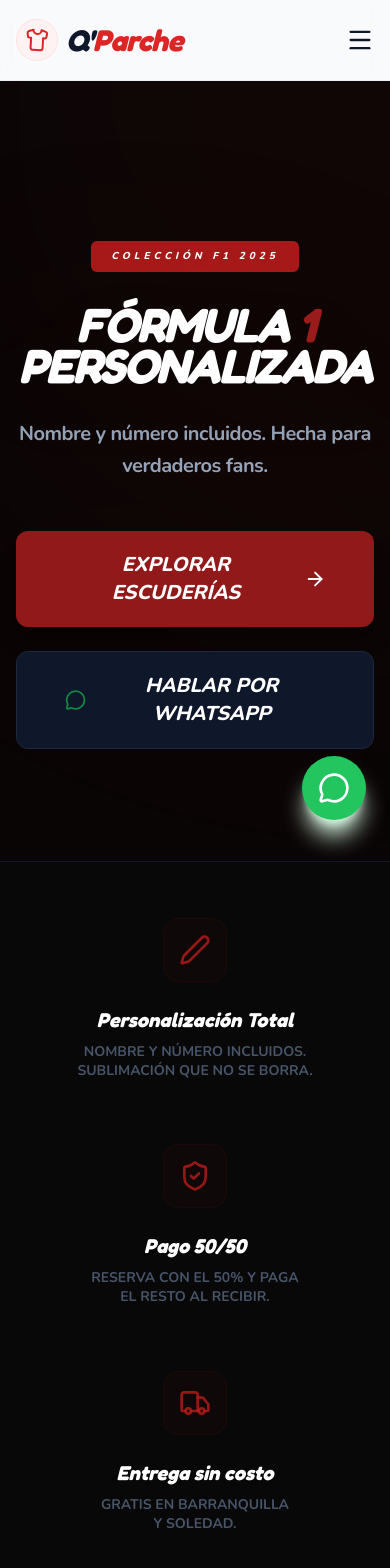
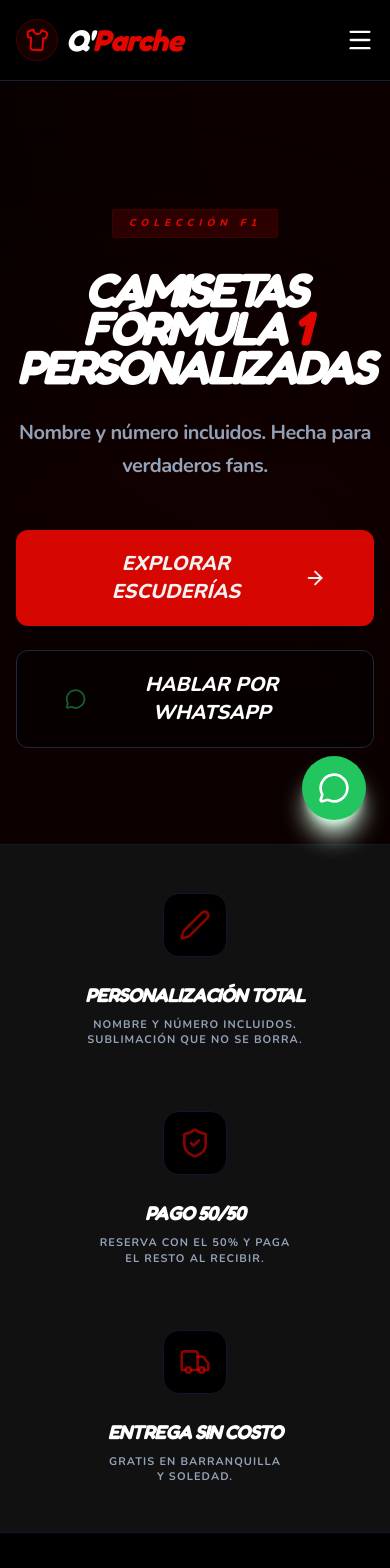
Before and after one commit to Migue200411/Qparche, a React (Vite) app: page / in a window 390 px wide. Shown: the top 1568 px of the page. Built offline with nearby package versions, Linux system fonts and the light colour scheme.

Commit message:
Cambio f1

```diff
--- a/components/Navbar.tsx
+++ b/components/Navbar.tsx
@@ -9,26 +9,26 @@ const Navbar: React.FC = () => {
   const waLink = `https://wa.me/${waNumber}?text=${encodeURIComponent(waMessage)}`;
 
   return (
-    <nav className="sticky top-0 z-50 bg-slate-50/98 backdrop-blur-md border-b border-slate-200/50 shadow-sm transition-colors">
+    <nav className="sticky top-0 z-50 bg-black border-b border-slate-800/80 shadow-sm transition-colors">
       <div className="max-w-7xl mx-auto px-4 sm:px-6 lg:px-8">
         <div className="flex items-center justify-between h-20">
           <div className="flex items-center">
             <Link to="/" className="flex-shrink-0 flex items-center gap-2 group">
-              <div className="bg-red-50 p-2 rounded-full rotate-3 group-hover:-rotate-3 transition-transform border border-red-100">
-                <Shirt className="h-6 w-6 text-red-600" />
+              <div className="bg-[#E10600]/10 p-2 rounded-full rotate-3 group-hover:-rotate-3 transition-transform border border-[#E10600]/20">
+                <Shirt className="h-6 w-6 text-[#E10600]" />
               </div>
-              <span className="text-3xl font-display font-bold text-slate-900 tracking-tight italic">
-                Q'<span className="text-red-600">Parche</span>
+              <span className="text-3xl font-display font-bold text-white tracking-tight italic">
+                Q'<span className="text-[#E10600]">Parche</span>
               </span>
             </Link>
           </div>
           <div className="hidden md:block">
             <div className="ml-10 flex items-baseline space-x-8">
-              <Link to="/f1" className="text-slate-900 hover:text-red-600 font-bold text-base transition-colors flex items-center gap-2 group italic">
-                Fórmula 1 <Trophy className="w-4 h-4 text-red-600 group-hover:scale-110 transition-transform" />
+              <Link to="/f1" className="text-slate-100 hover:text-[#E10600] font-bold text-base transition-colors flex items-center gap-2 group italic">
+                Fórmula 1 <Trophy className="w-4 h-4 text-[#E10600] group-hover:scale-110 transition-transform" />
               </Link>
-              <Link to="/deportiva" className="text-slate-600 hover:text-red-600 font-bold text-base transition-colors uppercase text-sm tracking-widest">Deportiva</Link>
-              <Link to="/crear" className="text-slate-600 hover:text-red-600 font-bold text-base transition-colors uppercase text-sm tracking-widest">Sube tu Diseño</Link>
+              <Link to="/deportiva" className="text-slate-400 hover:text-[#E10600] font-bold text-base transition-colors uppercase text-sm tracking-widest">Deportiva</Link>
+              <Link to="/crear" className="text-slate-400 hover:text-[#E10600] font-bold text-base transition-colors uppercase text-sm tracking-widest">Sube tu Diseño</Link>
             </div>
           </div>
           <div className="hidden md:flex items-center">
@@ -36,7 +36,7 @@ const Navbar: React.FC = () => {
               href={waLink}
               target="_blank"
               rel="noopener noreferrer"
-              className="bg-red-600 hover:bg-red-700 text-white px-8 py-2.5 rounded-xl font-black shadow-xl shadow-red-900/20 transition-all transform hover:-translate-y-0.5 flex items-center gap-2 uppercase italic text-sm"
+              className="bg-[#E10600] hover:bg-[#C8102E] text-white px-8 py-2.5 rounded-xl font-black shadow-xl shadow-black/40 transition-all transform hover:-translate-y-0.5 flex items-center gap-2 uppercase italic text-sm"
             >
               <ShoppingBag className="w-5 h-5" />
               Pedir
@@ -45,7 +45,7 @@ const Navbar: React.FC = () => {
           <div className="-mr-2 flex md:hidden">
             <button
               onClick={() => setIsOpen(!isOpen)}
-              className="inline-flex items-center justify-center p-2 rounded-md text-slate-900 hover:text-red-600 focus:outline-none"
+              className="inline-flex items-center justify-center p-2 rounded-md text-white hover:text-[#E10600] focus:outline-none"
             >
               {isOpen ? <X className="h-7 w-7" /> : <Menu className="h-7 w-7" />}
             </button>
@@ -55,11 +55,11 @@ const Navbar: React.FC = () => {
 
       {/* Mobile Menu */}
       {isOpen && (
-        <div className="md:hidden bg-white border-b border-slate-100 shadow-2xl">
+        <div className="md:hidden bg-black border-b border-slate-800 shadow-2xl">
           <div className="px-4 pt-4 pb-8 space-y-2 text-center">
-            <Link to="/f1" onClick={() => setIsOpen(false)} className="block px-3 py-5 rounded-xl text-lg font-black text-slate-900 hover:bg-red-50 hover:text-red-600 transition-colors italic uppercase tracking-tight">Fórmula 1 🏎️</Link>
-            <Link to="/deportiva" onClick={() => setIsOpen(false)} className="block px-3 py-5 rounded-xl text-lg font-bold text-slate-600 hover:bg-slate-50 hover:text-slate-900 transition-colors uppercase tracking-widest text-sm">Deportiva ⚽️</Link>
-            <Link to="/crear" onClick={() => setIsOpen(false)} className="block px-3 py-5 rounded-xl text-lg font-bold text-slate-600 hover:bg-slate-50 hover:text-slate-900 transition-colors uppercase tracking-widest text-sm">Sube tu Diseño 🎨</Link>
+            <Link to="/f1" onClick={() => setIsOpen(false)} className="block px-3 py-5 rounded-xl text-lg font-black text-white hover:bg-[#E10600]/10 hover:text-[#E10600] transition-colors italic uppercase tracking-tight">Fórmula 1 🏎️</Link>
+            <Link to="/deportiva" onClick={() => setIsOpen(false)} className="block px-3 py-5 rounded-xl text-lg font-bold text-slate-400 hover:bg-slate-900 hover:text-white transition-colors uppercase tracking-widest text-sm">Deportiva ⚽️</Link>
+            <Link to="/crear" onClick={() => setIsOpen(false)} className="block px-3 py-5 rounded-xl text-lg font-bold text-slate-400 hover:bg-slate-900 hover:text-white transition-colors uppercase tracking-widest text-sm">Sube tu Diseño 🎨</Link>
           </div>
         </div>
       )}
--- a/pages/Home.tsx
+++ b/pages/Home.tsx
@@ -7,13 +7,13 @@ import ImageViewer from '../components/ImageViewer';
 const FaqItem: React.FC<{ question: string; answer: string }> = ({ question, answer }) => {
   const [open, setOpen] = useState(false);
   return (
-    <div className="border border-slate-800/40 rounded-xl overflow-hidden bg-slate-900/40 shadow-sm transition-all hover:bg-slate-900/60">
+    <div className="border border-slate-800/40 rounded-xl overflow-hidden bg-slate-900/40 transition-all hover:bg-slate-900/60 shadow-sm">
       <button
         onClick={() => setOpen(!open)}
         className="w-full flex items-center justify-between gap-4 px-6 py-5 text-left transition-colors"
       >
         <div className="flex items-center gap-4">
-          <HelpCircle className="w-5 h-5 text-red-600/80 shrink-0" />
+          <HelpCircle className="w-5 h-5 text-[#E10600]/60 shrink-0" />
           <span className="text-slate-100 font-bold text-sm tracking-wide">{question}</span>
         </div>
         <ChevronDown className={`w-4 h-4 text-slate-500 shrink-0 transition-transform duration-300 ${open ? 'rotate-180' : ''}`} />
@@ -33,13 +33,12 @@ const chatTestimonios = [
   { src: '/images/social/chat-1.png', alt: 'Testimonio María L.', name: 'María L.', desc: 'Red Bull personalizada' },
   { src: '/images/social/chat-2.png', alt: 'Testimonio María L.', name: 'María L.', desc: 'Red Bull – "Queda chevereee"' },
   { src: '/images/social/chat-3.png', alt: 'Testimonio Nicolás', name: 'Nicolás', desc: 'Ferrari – Entrega confirmada' },
-  { src: '/images/f1/mercedes-frontal.jpg', alt: 'Testimonio Mercedes', name: 'Carlos R.', desc: 'Mercedes AMG – "Calidad brutal"' },
 ];
 
 const StarRow: React.FC = () => (
   <div className="flex items-center gap-1 mb-2">
     {[1, 2, 3, 4, 5].map(s => (
-      <svg key={s} className="w-3 h-3 text-red-700/80 fill-current" viewBox="0 0 20 20"><path d="M9.049 2.927c.3-.921 1.603-.921 1.902 0l1.07 3.292a1 1 0 00.95.69h3.462c.969 0 1.371 1.24.588 1.81l-2.8 2.034a1 1 0 00-.364 1.118l1.07 3.292c.3.921-.755 1.688-1.54 1.118l-2.8-2.034a1 1 0 00-1.175 0l-2.8 2.034c-.784.57-1.838-.197-1.539-1.118l1.07-3.292a1 1 0 00-.364-1.118L2.98 8.72c-.783-.57-.38-1.81.588-1.81h3.461a1 1 0 00.951-.69l1.07-3.292z" /></svg>
+      <svg key={s} className="w-2.5 h-2.5 text-[#E10600]/40 fill-current" viewBox="0 0 20 20"><path d="M9.049 2.927c.3-.921 1.603-.921 1.902 0l1.07 3.292a1 1 0 00.95.69h3.462c.969 0 1.371 1.24.588 1.81l-2.8 2.034a1 1 0 00-.364 1.118l1.07 3.292c.3.921-.755 1.688-1.54 1.118l-2.8-2.034a1 1 0 00-1.175 0l-2.8 2.034c-.784.57-1.838-.197-1.539-1.118l1.07-3.292a1 1 0 00-.364-1.118L2.98 8.72c-.783-.57-.38-1.81.588-1.81h3.461a1 1 0 00.951-.69l1.07-3.292z" /></svg>
     ))}
   </div>
 );
@@ -48,33 +47,36 @@ const Testimonios: React.FC = () => {
   const [viewerIdx, setViewerIdx] = useState<number | null>(null);
 
   return (
-    <div className="py-20 max-w-7xl mx-auto px-4 sm:px-6 lg:px-8">
+    <div className="py-16 max-w-7xl mx-auto px-4 sm:px-6 lg:px-8">
       <div className="text-center mb-16">
         <h3 className="text-4xl md:text-5xl font-display font-black text-white italic uppercase tracking-tighter">
           Experiencia Q’Parche
         </h3>
-        <p className="text-slate-500 mt-4 font-bold tracking-widest uppercase text-xs">Cientos de fans ya están en pista</p>
+        <p className="text-slate-400 mt-4 font-bold tracking-widest uppercase text-xs">Cientos de fans ya están en pista</p>
       </div>
-      <div className="grid grid-cols-1 sm:grid-cols-2 lg:grid-cols-4 gap-6">
+      <div className="flex flex-wrap justify-center gap-8">
         {chatTestimonios.map((t, i) => (
           <div
             key={i}
-            className="bg-[#0f0f0f] rounded-2xl border border-slate-800 overflow-hidden shadow-xl hover:-translate-y-1 transition-all cursor-pointer group"
+            className="w-full sm:w-[calc(50%-2rem)] lg:w-[calc(33.333%-2rem)] max-w-[320px] bg-black rounded-2xl border border-slate-900 overflow-hidden hover:-translate-y-1 transition-all cursor-pointer group shadow-2xl"
             onClick={() => setViewerIdx(i)}
           >
-            <div className="aspect-[4/5] relative bg-slate-900 overflow-hidden">
+            <div className="aspect-[4/5] relative bg-[#0a0a0a] overflow-hidden">
               <img
                 src={t.src}
                 alt={t.alt}
-                className="absolute inset-0 w-full h-full object-cover z-10 opacity-70 group-hover:opacity-100 transition-opacity duration-500"
+                className="absolute inset-0 w-full h-full object-cover z-10 opacity-85 group-hover:opacity-100 transition-opacity duration-700 [filter:brightness(1.08)_contrast(1.05)]"
                 onError={(e) => { e.currentTarget.parentElement!.style.display = 'none'; }}
               />
-              <div className="absolute inset-0 bg-gradient-to-t from-[#0f0f0f] via-transparent to-transparent z-20 opacity-80 group-hover:opacity-40 transition-opacity"></div>
+              <div
+                className="absolute inset-0 z-20"
+                style={{ background: 'linear-gradient(to top, rgba(0,0,0,0.45), rgba(0,0,0,0.1))' }}
+              ></div>
             </div>
             <div className="p-6 relative z-30">
               <StarRow />
-              <p className="text-white font-black text-sm tracking-tight">{t.name}</p>
-              <p className="text-slate-500 text-xs mt-1 font-bold uppercase">{t.desc}</p>
+              <p className="text-[#f5f5f5] font-black text-sm tracking-tight">{t.name}</p>
+              <p className="text-slate-400 text-[10px] mt-1 font-bold uppercase tracking-wider">{t.desc}</p>
             </div>
           </div>
         ))}
@@ -105,37 +107,37 @@ const CompraSegura: React.FC = () => {
   ];
 
   return (
-    <div className="bg-[#0c0c0c] rounded-[4rem] py-20 px-6 sm:px-12 border border-slate-800 shadow-3xl relative overflow-hidden">
+    <div className="bg-[#111111] rounded-[4rem] py-16 px-6 sm:px-12 border border-slate-900 relative overflow-hidden shadow-2xl">
       <div className="max-w-6xl mx-auto relative z-10">
         <div className="text-center mb-16">
-          <span className="inline-block px-4 py-1.5 bg-red-700/10 text-red-700/80 text-[10px] font-black uppercase tracking-[0.3em] rounded-md mb-6 border border-red-700/20">
+          <span className="inline-block px-3.5 py-1.5 bg-[#E10600]/10 text-[#E10600]/80 text-[10px] font-black uppercase tracking-[0.4em] rounded-md mb-6 border border-[#E10600]/15">
             F1 Excellence
           </span>
-          <h2 className="text-4xl md:text-6xl font-display font-black text-white italic uppercase mb-6 leading-tight">
-            Proceso de Compra Seguro
+          <h2 className="text-4xl md:text-5xl font-display font-black text-white italic uppercase mb-6 leading-tight">
+            Haz tu pedido
           </h2>
-          <p className="text-slate-600 text-lg max-w-xl mx-auto leading-relaxed">
+          <p className="text-slate-400 text-lg max-w-xl mx-auto leading-relaxed font-medium">
             Personaliza, reserva y recibe tu camiseta con total tranquilidad.
           </p>
         </div>
 
-        <div className="grid grid-cols-1 md:grid-cols-4 gap-12 mb-20">
+        <div className="grid grid-cols-1 md:grid-cols-4 gap-12 mb-16">
           {steps.map((s, idx) => (
             <div key={idx} className="relative flex flex-col items-center text-center group">
-              <div className="w-20 h-20 bg-slate-900 rounded-2xl flex items-center justify-center text-red-700/70 shadow-2xl border border-slate-800 mb-8 relative z-10 group-hover:scale-105 group-hover:border-red-700/20 transition-all duration-500">
+              <div className="w-16 h-16 bg-black rounded-2xl flex items-center justify-center text-[#E10600]/40 border border-slate-900 mb-8 relative z-10 group-hover:border-[#E10600]/20 transition-all duration-500">
                 {s.icon}
-                <div className="absolute -top-2.5 -right-2.5 w-7 h-7 bg-red-800/90 text-white rounded-lg flex items-center justify-center text-[10px] font-black italic shadow-lg">
+                <div className="absolute -top-2 -right-2 w-6 h-6 bg-[#E10600]/90 text-white rounded-lg flex items-center justify-center text-[10px] font-black italic shadow-lg">
                   {s.num}
                 </div>
               </div>
               <h3 className="text-xl font-black text-white mb-3 tracking-tight">{s.title}</h3>
-              <p className="text-slate-500 text-sm font-bold uppercase tracking-wide leading-relaxed">{s.desc}</p>
+              <p className="text-slate-500 text-xs font-bold uppercase tracking-widest leading-relaxed px-4">{s.desc}</p>
             </div>
           ))}
         </div>
 
         <div className="max-w-3xl mx-auto">
-          <h3 className="text-xl font-display font-black text-white italic uppercase text-center mb-10 tracking-widest">Pits FAQ</h3>
+          <h3 className="text-xl font-display font-black text-white italic uppercase text-center mb-10 tracking-[0.2em] opacity-80">Pits FAQ</h3>
           <div className="space-y-4">
             <FaqItem
               question="¿La sublimación se desgasta?"
@@ -158,22 +160,23 @@ const CompraSegura: React.FC = () => {
 
 const Home: React.FC = () => {
   return (
-    <div className="min-h-screen bg-[#050505] flex flex-col font-body text-slate-100">
+    <div className="min-h-screen bg-black flex flex-col font-body text-slate-100">
 
       {/* ═══════════ HERO SECTION ═══════════ */}
-      <div className="relative bg-[#050505] pt-40 pb-28 overflow-hidden">
+      <div className="relative bg-black pt-32 pb-24 overflow-hidden">
         {/* Cinematic Backdrop */}
-        <div className="absolute top-0 right-0 w-[1000px] h-[1000px] bg-red-600/5 rounded-full blur-[140px] -translate-y-1/2 translate-x-1/2 pointer-events-none"></div>
-        <div className="absolute bottom-0 left-0 w-[800px] h-[800px] bg-red-900/5 rounded-full blur-[120px] translate-y-1/3 -translate-x-1/3 pointer-events-none"></div>
+        <div className="absolute top-0 right-0 w-[1000px] h-[1000px] bg-[#E10600]/5 rounded-full blur-[140px] -translate-y-1/2 translate-x-1/2 pointer-events-none"></div>
+        <div className="absolute bottom-0 left-0 w-[800px] h-[800px] bg-[#E10600]/5 rounded-full blur-[120px] translate-y-1/3 -translate-x-1/3 pointer-events-none"></div>
 
         <div className="max-w-7xl mx-auto px-4 sm:px-6 lg:px-8 relative z-10 flex flex-col items-center text-center">
-          <span className="inline-block px-5 py-2 bg-red-700/90 text-white text-[10px] font-black uppercase tracking-[0.4em] rounded-md mb-8 italic">
-            COLECCIÓN F1 2025
+          <span className="inline-block px-4 py-1.5 bg-[#E10600]/15 text-[#E10600] text-[10px] font-black uppercase tracking-[0.5em] rounded-sm mb-8 italic border border-[#E10600]/10">
+            COLECCIÓN F1
           </span>
 
-          <h1 className="text-5xl md:text-[8rem] font-display font-black tracking-[-0.04em] mb-8 text-white leading-[0.85] uppercase italic drop-shadow-2xl">
-            Fórmula <span className="text-red-800">1</span><br />
-            <span className="text-white">Personalizada</span>
+          <h1 className="text-5xl md:text-[7.2rem] font-display font-black tracking-[-0.07em] mb-8 text-white leading-[0.8] uppercase italic drop-shadow-2xl">
+            Camisetas<br />
+            Fórmula <span className="text-[#E10600]">1</span><br />
+            <span className="text-white">Personalizadas</span>
           </h1>
 
           <p className="max-w-2xl text-xl text-slate-400 font-bold leading-relaxed mb-12 tracking-tight">
@@ -183,7 +186,7 @@ const Home: React.FC = () => {
           <div className="flex flex-col sm:flex-row gap-6 justify-center w-full max-w-md sm:max-w-none">
             <Link
               to="/f1"
-              className="px-12 py-5 rounded-xl text-xl font-black text-white bg-red-800/95 shadow-xl shadow-black/20 transition-all hover:-translate-y-0.5 hover:bg-red-800 hover:shadow-black/30 flex items-center justify-center gap-4 italic uppercase"
+              className="px-12 py-5 rounded-xl text-xl font-black text-white bg-[#E10600] brightness-95 shadow-xl shadow-black/40 transition-all hover:brightness-110 hover:-translate-y-0.5 flex items-center justify-center gap-4 italic uppercase"
             >
               Explorar Escuderías
               <ArrowRight className="w-6 h-6" />
@@ -192,9 +195,9 @@ const Home: React.FC = () => {
               href="https://wa.me/3004945790?text=Hola%20Q'Parche,%20quiero%20hacer%20un%20pedido"
               target="_blank"
               rel="noopener noreferrer"
-              className="px-12 py-5 rounded-xl text-xl font-black text-white bg-slate-900 border border-slate-800 hover:bg-slate-800 transition-all flex items-center justify-center gap-3 uppercase italic"
+              className="px-12 py-5 rounded-xl text-xl font-black text-white bg-black/40 border border-slate-800 hover:bg-black/60 transition-all flex items-center justify-center gap-3 uppercase italic backdrop-blur-sm"
             >
-              <MessageCircle className="w-6 h-6 text-green-600/80" />
+              <MessageCircle className="w-6 h-6 text-green-600/60" />
               Hablar por WhatsApp
             </a>
           </div>
@@ -202,36 +205,36 @@ const Home: React.FC = () => {
       </div>
 
       {/* ═══════════ BENEFITS SECTION ═══════════ */}
-      <div className="bg-[#080808] border-y border-slate-900 py-14">
+      <div className="bg-[#111111] border-y border-slate-900 py-12">
         <div className="max-w-7xl mx-auto px-4 sm:px-6 lg:px-8">
           <div className="grid grid-cols-1 md:grid-cols-3 gap-16">
             <div className="flex flex-col items-center text-center group">
-              <div className="w-16 h-16 bg-red-800/5 rounded-2xl flex items-center justify-center text-red-700/80 mb-6 border border-red-800/10 transition-colors group-hover:bg-red-800/10">
+              <div className="w-16 h-16 bg-black rounded-2xl flex items-center justify-center text-[#E10600]/60 mb-6 border border-slate-900 transition-colors group-hover:border-[#E10600]/20">
                 <Pen className="w-8 h-8" />
               </div>
-              <h4 className="text-xl font-black text-white mb-2 italic">Personalización Total</h4>
-              <p className="text-slate-600 text-sm font-bold uppercase leading-snug">Nombre y número incluidos.<br />Sublimación que no se borra.</p>
+              <h4 className="text-xl font-black text-white mb-2 italic uppercase tracking-tighter">Personalización Total</h4>
+              <p className="text-slate-400 text-[11px] font-bold uppercase leading-snug tracking-widest">Nombre y número incluidos.<br />Sublimación que no se borra.</p>
             </div>
             <div className="flex flex-col items-center text-center group">
-              <div className="w-16 h-16 bg-red-800/5 rounded-2xl flex items-center justify-center text-red-700/80 mb-6 border border-red-800/10 transition-colors group-hover:bg-red-800/10">
+              <div className="w-16 h-16 bg-black rounded-2xl flex items-center justify-center text-[#E10600]/60 mb-6 border border-slate-900 transition-colors group-hover:border-[#E10600]/20">
                 <ShieldCheck className="w-8 h-8" />
               </div>
-              <h4 className="text-xl font-black text-white mb-2 italic">Pago 50/50</h4>
-              <p className="text-slate-600 text-sm font-bold uppercase leading-snug">Reserva con el 50% y paga<br />el resto al recibir.</p>
+              <h4 className="text-xl font-black text-white mb-2 italic uppercase tracking-tighter">Pago 50/50</h4>
+              <p className="text-slate-400 text-[11px] font-bold uppercase leading-snug tracking-widest">Reserva con el 50% y paga<br />el resto al recibir.</p>
             </div>
             <div className="flex flex-col items-center text-center group">
-              <div className="w-16 h-16 bg-red-800/5 rounded-2xl flex items-center justify-center text-red-700/80 mb-6 border border-red-800/10 transition-colors group-hover:bg-red-800/10">
+              <div className="w-16 h-16 bg-black rounded-2xl flex items-center justify-center text-[#E10600]/60 mb-6 border border-slate-900 transition-colors group-hover:border-[#E10600]/20">
                 <Truck className="w-8 h-8" />
               </div>
-              <h4 className="text-xl font-black text-white mb-2 italic">Entrega sin costo</h4>
-              <p className="text-slate-600 text-sm font-bold uppercase leading-snug">Gratis en Barranquilla<br />y Soledad.</p>
+              <h4 className="text-xl font-black text-white mb-2 italic uppercase tracking-tighter">Entrega sin costo</h4>
+              <p className="text-slate-400 text-[11px] font-bold uppercase leading-snug tracking-widest">Gratis en Barranquilla<br />y Soledad.</p>
             </div>
           </div>
         </div>
       </div>
 
       {/* ═══════════ CONTENT SECTIONS ═══════════ */}
-      <div className="max-w-7xl mx-auto px-4 sm:px-6 lg:px-8 space-y-28 py-20">
+      <div className="max-w-7xl mx-auto px-4 sm:px-6 lg:px-8 space-y-24 py-16">
 
         {/* Testimonials */}
         <Testimonios />
@@ -240,24 +243,24 @@ const Home: React.FC = () => {
         <CompraSegura />
 
         {/* ═══════════ FINAL CTA SECTION ═══════════ */}
-        <div className="bg-gradient-to-br from-[#0f0f0f] to-[#010101] rounded-[4rem] p-16 md:p-28 text-center relative overflow-hidden border border-slate-900 shadow-3xl">
-          <div className="absolute top-0 right-0 w-[800px] h-[800px] bg-red-800/5 rounded-full blur-[120px] -translate-y-1/2 translate-x-1/2 pointer-events-none"></div>
+        <div className="bg-[#111111] rounded-[4rem] p-16 md:p-24 text-center relative overflow-hidden border border-slate-900 shadow-2xl">
+          <div className="absolute top-0 right-0 w-[800px] h-[800px] bg-[#E10600]/5 rounded-full blur-[120px] -translate-y-1/2 translate-x-1/2 pointer-events-none"></div>
           <div className="relative z-10 max-w-4xl mx-auto">
-            <h2 className="text-5xl md:text-[6.5rem] font-display font-black text-white mb-8 uppercase italic leading-[0.9] tracking-tighter">
+            <h2 className="text-5xl md:text-[5.5rem] font-display font-black text-white mb-8 uppercase italic leading-[0.9] tracking-tighter">
               Tu escudería.<br />Tu nombre. Tu número.
             </h2>
-            <p className="text-slate-500 text-2xl font-bold mb-16 tracking-tight">
+            <p className="text-slate-400 text-2xl font-bold mb-16 tracking-tight">
               Lista para la próxima carrera.
             </p>
             <div className="flex flex-col sm:flex-row gap-8 justify-center items-center">
               <Link
                 to="/f1"
-                className="px-16 py-6 bg-red-800/95 text-white font-black text-2xl rounded-2xl shadow-xl shadow-black/20 hover:-translate-y-0.5 hover:bg-red-800 transition-all uppercase italic flex items-center gap-4"
+                className="px-16 py-6 bg-[#E10600] brightness-95 text-white font-black text-2xl rounded-2xl shadow-xl shadow-black/10 hover:brightness-110 hover:-translate-y-0.5 transition-all uppercase italic flex items-center gap-4"
               >
                 Explorar Colección F1
                 <Trophy className="w-7 h-7" />
               </Link>
-              <p className="text-slate-600 font-black text-sm tracking-[0.3em] uppercase hidden md:block">
+              <p className="text-slate-600 font-black text-[10px] tracking-[0.4em] uppercase hidden md:block">
                 Barranquilla · Colombia
               </p>
             </div>
@@ -266,7 +269,7 @@ const Home: React.FC = () => {
 
       </div>
 
-      <div className="mt-16"></div> {/* Bottom Buffer */}
+      <div className="mt-12"></div> {/* Bottom Buffer */}
     </div>
   );
 };
```
Also changed, not shown: components/Footer.tsx (+23 -23 lines).
